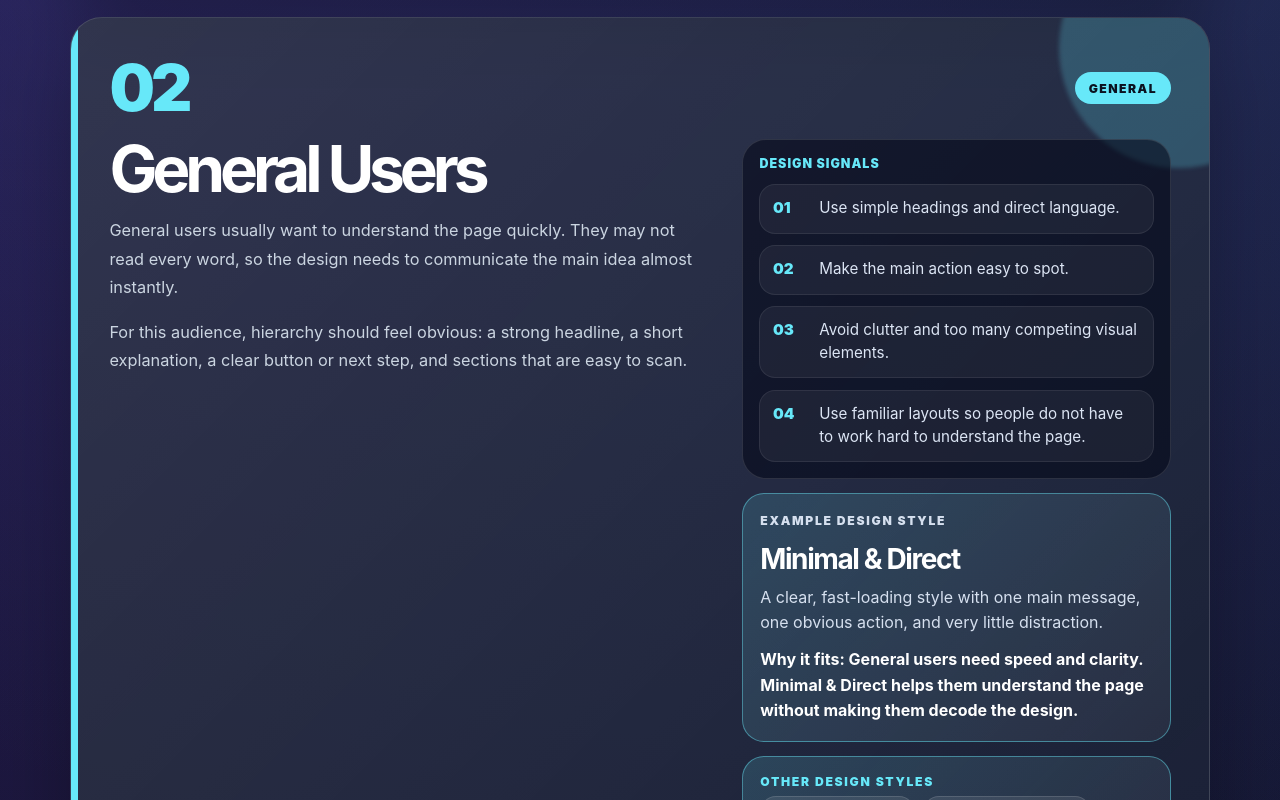
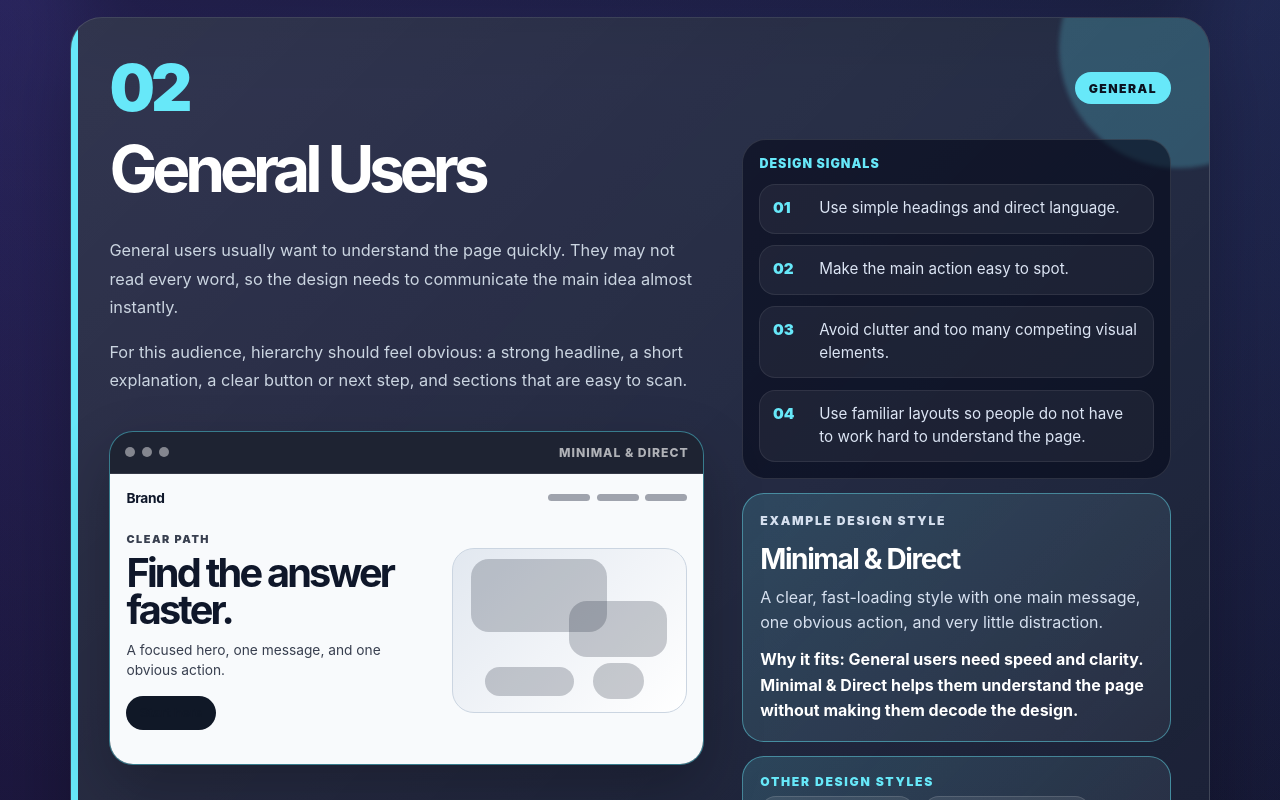
Before and after one commit to aiknowhalim/halim-the-design-hierachy, a React (Vite) app: page / in a window 1280 px wide. Shown: the part 1680-2480 px from the top of the page. Built offline with nearby package versions, Linux system fonts and the light colour scheme; the HTML template or start-up script is replaced by a standard one.

Commit message:
Add primary design style browser previews to audience sections

```diff
--- a/src/App.jsx
+++ b/src/App.jsx
@@ -14,6 +14,58 @@ const audiences = [
 
 const accents = ['#C4B5FD', '#67E8F9', '#FDBA74', '#86EFAC', '#FDA4AF', '#A5B4FC', '#5EEAD4', '#FDE68A'];
 
+const previewCopy = {
+  'Minimal & Direct': {
+    className: 'preview-minimal',
+    eyebrow: 'Clear path',
+    title: 'Find the answer faster.',
+    text: 'A focused hero, one message, and one obvious action.',
+    button: 'Start here',
+  },
+  'Storytelling-Driven': {
+    className: 'preview-story',
+    eyebrow: 'Chapter 01',
+    title: 'Learn it one step at a time.',
+    text: 'A guided opening that introduces the idea before the details.',
+    button: 'Begin the journey',
+  },
+  'Memphis Design': {
+    className: 'preview-memphis',
+    eyebrow: 'Make it pop',
+    title: 'Loud, playful, unforgettable.',
+    text: 'Bold shapes and energetic contrast create an expressive first impression.',
+    button: 'Explore ideas',
+  },
+  'Trust & Authority': {
+    className: 'preview-trust',
+    eyebrow: 'Trusted by teams',
+    title: 'Proof before persuasion.',
+    text: 'Metrics, structure, and credibility cues help people make confident decisions.',
+    button: 'View results',
+  },
+  'E-Ink / Paper': {
+    className: 'preview-paper',
+    eyebrow: 'Comfort reading',
+    title: 'Calm, clear, easy to read.',
+    text: 'High contrast, steady layout, and generous spacing reduce visual strain.',
+    button: 'Read guide',
+  },
+  'Accessible & Ethical': {
+    className: 'preview-accessible',
+    eyebrow: 'Inclusive first',
+    title: 'Designed for more people.',
+    text: 'Clear labels, visible focus, readable contrast, and simple structure.',
+    button: 'Check access',
+  },
+  'Minimalism & Swiss Style': {
+    className: 'preview-swiss',
+    eyebrow: 'Grid system',
+    title: 'Precision creates confidence.',
+    text: 'A disciplined grid lets experts scan dense information quickly.',
+    button: 'Analyze layout',
+  },
+};
+
 function Paragraphs({ text }) {
   if (!text) return null;
   return String(text)
@@ -24,6 +76,43 @@ function Paragraphs({ text }) {
         {paragraph.trim()}
       </p>
     ));
+}
+
+function BrowserPreview({ style }) {
+  if (!style) return null;
+  const preview = previewCopy[style.name] || {
+    className: 'preview-minimal',
+    eyebrow: 'Primary style',
+    title: style.name,
+    text: style.description,
+    button: 'View layout',
+  };
+
+  return (
+    <div className={`browser-preview ${preview.className}`}>
+      <div className="browser-bar">
+        <span></span><span></span><span></span>
+        <p>{style.name}</p>
+      </div>
+      <div className="browser-stage">
+        <nav>
+          <strong>Brand</strong>
+          <div><span></span><span></span><span></span></div>
+        </nav>
+        <div className="above-fold">
+          <div className="preview-copy">
+            <p className="preview-eyebrow">{preview.eyebrow}</p>
+            <h4>{preview.title}</h4>
+            <p>{preview.text}</p>
+            <button>{preview.button}</button>
+          </div>
+          <div className="preview-art" aria-hidden="true">
+            <i></i><i></i><i></i><i></i>
+          </div>
+        </div>
+      </div>
+    </div>
+  );
 }
 
 function Section({ section, index }) {
@@ -41,11 +130,12 @@ function Section({ section, index }) {
       </div>
 
       <div className="section-layout">
-        <div>
+        <div className="left-panel">
           <h2>{section.heading}</h2>
           <div className="copy">
             <Paragraphs text={section.body} />
           </div>
+          <BrowserPreview style={style} />
         </div>
 
         <aside className="right-panel">
@@ -131,6 +221,7 @@ export default function App() {
         .section-number { color: var(--accent); font-weight: 950; letter-spacing: -.06em; font-size: clamp(2rem, 5vw, 4rem); line-height: 1; }
         .section-label { color: #0B1220; background: var(--accent); border-radius: 999px; padding: .55rem .85rem; font-size: .76rem; text-transform: uppercase; letter-spacing: .12em; font-weight: 950; }
         .section-layout { position: relative; z-index: 1; display: grid; grid-template-columns: minmax(0, 1fr) minmax(280px, .72fr); gap: clamp(1.4rem, 4vw, 2.4rem); align-items: start; }
+        .left-panel { display: grid; gap: 1.25rem; }
         h2 { margin: 0 0 1rem; color: #FFFFFF; font-size: clamp(2rem, 5vw, 4.2rem); line-height: .95; letter-spacing: -.08em; text-wrap: balance; }
         .copy { max-width: 720px; color: #CBD5E1; }
         .paragraph { margin: 0 0 1rem; line-height: 1.75; font-size: 1.02rem; }
@@ -148,9 +239,50 @@ export default function App() {
         ul { list-style: none; padding: 0; margin: 0; display: grid; gap: .7rem; }
         li { display: grid; grid-template-columns: 2.2rem 1fr; gap: .7rem; color: #DCE5F4; line-height: 1.5; font-size: .95rem; padding: .78rem; border-radius: 16px; background: rgba(255,255,255,.055); border: 1px solid rgba(255,255,255,.08); }
         li span { color: var(--accent); font-weight: 950; }
+        .browser-preview { width: min(100%, 680px); border-radius: 24px; overflow: hidden; border: 1px solid color-mix(in srgb, var(--accent), transparent 50%); background: #0B1020; box-shadow: 0 24px 60px rgba(0,0,0,.24); }
+        .browser-bar { height: 42px; display: flex; align-items: center; gap: .45rem; padding: 0 .9rem; background: rgba(255,255,255,.08); border-bottom: 1px solid rgba(255,255,255,.1); }
+        .browser-bar span { width: .62rem; height: .62rem; border-radius: 999px; background: rgba(255,255,255,.45); }
+        .browser-bar p { margin-left: auto; color: rgba(255,255,255,.65); font-size: .76rem; font-weight: 850; letter-spacing: .08em; text-transform: uppercase; }
+        .browser-stage { min-height: 290px; padding: 1rem; position: relative; overflow: hidden; }
+        .browser-stage nav { display: flex; justify-content: space-between; align-items: center; margin-bottom: 1.25rem; position: relative; z-index: 1; }
+        .browser-stage nav strong { color: inherit; font-size: .86rem; letter-spacing: -.02em; }
+        .browser-stage nav div { display: flex; gap: .4rem; }
+        .browser-stage nav div span { width: 42px; height: 7px; border-radius: 999px; background: currentColor; opacity: .38; }
+        .above-fold { position: relative; z-index: 1; display: grid; grid-template-columns: minmax(0, 1.05fr) .8fr; gap: 1rem; align-items: center; min-height: 210px; }
+        .preview-eyebrow { margin: 0 0 .45rem !important; font-size: .68rem !important; letter-spacing: .14em; text-transform: uppercase; font-weight: 950; opacity: .82; }
+        .preview-copy h4 { margin: 0; font-size: clamp(1.45rem, 3.1vw, 2.65rem); line-height: .95; letter-spacing: -.07em; }
+        .preview-copy p { margin: .7rem 0 0; font-size: .86rem; line-height: 1.45; opacity: .82; }
+        .preview-copy button { margin-top: .9rem; border: 0; border-radius: 999px; padding: .6rem .85rem; font-weight: 900; background: currentColor; color: #101827; }
+        .preview-art { min-height: 165px; position: relative; border-radius: 22px; overflow: hidden; }
+        .preview-art i { position: absolute; display: block; border-radius: 18px; background: currentColor; opacity: .22; }
+        .preview-art i:nth-child(1) { width: 58%; height: 45%; top: 6%; left: 8%; }
+        .preview-art i:nth-child(2) { width: 42%; height: 34%; right: 8%; top: 32%; }
+        .preview-art i:nth-child(3) { width: 38%; height: 18%; left: 14%; bottom: 10%; }
+        .preview-art i:nth-child(4) { width: 22%; height: 22%; right: 18%; bottom: 8%; border-radius: 999px; }
+        .preview-minimal .browser-stage { color: #0F172A; background: #F8FAFC; }
+        .preview-minimal .preview-art { background: linear-gradient(135deg, #E2E8F0, #FFFFFF); border: 1px solid #CBD5E1; }
+        .preview-story .browser-stage { color: #2B1707; background: linear-gradient(135deg, #FFF7ED, #FDBA74); }
+        .preview-story .preview-art { background: radial-gradient(circle at 30% 25%, #FFFFFF 0 12%, transparent 13%), linear-gradient(135deg, #FED7AA, #FB923C); }
+        .preview-memphis .browser-stage { color: #111827; background: #FDE047; }
+        .preview-memphis .browser-stage::before { content: ''; position: absolute; width: 180px; height: 180px; border-radius: 45px; background: #F472B6; right: -55px; top: -40px; transform: rotate(22deg); }
+        .preview-memphis .browser-stage::after { content: ''; position: absolute; width: 120px; height: 120px; border-radius: 999px; background: #22D3EE; left: 44%; bottom: -45px; }
+        .preview-memphis .preview-art { background: repeating-linear-gradient(45deg, #111827 0 8px, #FDE047 8px 16px); border: 4px solid #111827; }
+        .preview-trust .browser-stage { color: #0F172A; background: #F1F5F9; }
+        .preview-trust .preview-art { background: linear-gradient(180deg, #FFFFFF, #DBEAFE); border: 1px solid #CBD5E1; }
+        .preview-trust .preview-art i { opacity: .32; }
+        .preview-paper .browser-stage { color: #1C1917; background: #F5F0E8; }
+        .preview-paper .browser-stage nav div span { width: 32px; }
+        .preview-paper .preview-art { background: repeating-linear-gradient(0deg, #E7DED1 0 1px, transparent 1px 18px), #FFFDF8; border: 1px solid #A8A29E; }
+        .preview-accessible .browser-stage { color: #FFFFFF; background: #111827; }
+        .preview-accessible .preview-copy button { outline: 3px solid #FDE047; outline-offset: 3px; }
+        .preview-accessible .preview-art { background: #000000; border: 2px solid #FFFFFF; }
+        .preview-accessible .preview-art i { opacity: .75; }
+        .preview-swiss .browser-stage { color: #111827; background: linear-gradient(90deg, transparent 24%, rgba(15,23,42,.08) 25%, transparent 26%), #FFFFFF; background-size: 72px 100%; }
+        .preview-swiss .preview-art { background: linear-gradient(135deg, #EF4444 0 42%, #111827 42% 58%, #E5E7EB 58%); border-radius: 0; }
+        .preview-swiss .preview-copy h4 { font-weight: 950; }
         footer { max-width: 1180px; margin: 0 auto; padding: 2rem 1.25rem 3rem; color: #94A3B8; border-top: 1px solid rgba(255,255,255,.12); text-align: center; }
         @media (max-width: 900px) { .hero-inner, .section-layout { grid-template-columns: 1fr; } .overview-grid { grid-template-columns: repeat(2, 1fr); } }
-        @media (max-width: 560px) { .overview-grid { grid-template-columns: 1fr; } .visual-panel-grid { grid-template-columns: 1fr; grid-template-rows: auto; } .tile-large, .tile-wide { grid-column: auto; grid-row: auto; min-height: 130px; } .section-topline { align-items: flex-start; flex-direction: column; } }
+        @media (max-width: 560px) { .overview-grid { grid-template-columns: 1fr; } .visual-panel-grid { grid-template-columns: 1fr; grid-template-rows: auto; } .tile-large, .tile-wide { grid-column: auto; grid-row: auto; min-height: 130px; } .section-topline { align-items: flex-start; flex-direction: column; } .above-fold { grid-template-columns: 1fr; } .browser-stage { min-height: 360px; } }
       `}</style>
 
       <header className="hero">
```
